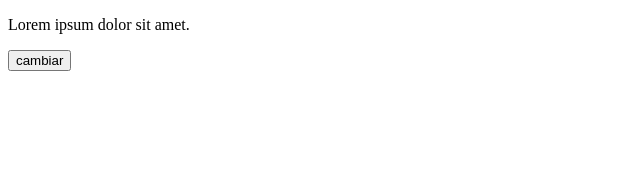
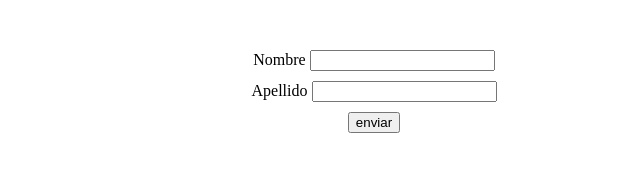
Before and after one commit to RodriguezBelen/js-DOM, a plain HTML site: page ejercicio/index.html in a window 1280 px wide. Shown: the whole page, without its empty margins (0-640 px from the left). Drawn offline with Linux system fonts and the light colour scheme.

Commit message:
nuevas lineas

```diff
--- a/ejercicio/index.html
+++ b/ejercicio/index.html
@@ -1,14 +1,32 @@
 <!DOCTYPE html>
 <html lang="en">
+
 <head>
     <meta charset="UTF-8">
     <meta name="viewport" content="width=device-width, initial-scale=1.0">
-    <link rel="stylesheet" href="styles.css">
+    <link rel="stylesheet" href="style.css">
     <title>Document</title>
 </head>
+
 <body>
-    <p>Lorem ipsum dolor sit amet.</p>
-    <button id="miBoton">cambiar</button>
+    <!-- <p>Lorem ipsum dolor sit amet.</p>
+    <button id="miBoton">cambiar</button> -->
+
+
+    <form action="">
+        <div>
+            <label for="">Nombre</label>
+            <input type="text" name="nombre" id="">
+        </div>
+        <div>
+            <label for="">Apellido</label>
+            <input type="text" name="apellido" id="">
+        </div>
+        <input type="submit" value="enviar">
+    </form>
+
+
     <script src="main.js"></script>
 </body>
+
 </html>
--- a/ejercicio/main.js
+++ b/ejercicio/main.js
@@ -1,6 +1,16 @@
-const boton = document.querySelector('#miBoton');
-const parrafo = document.querySelector('p')
+// const boton = document.querySelector('#miBoton');
+// const parrafo = document.querySelector('p')
 
-boton.addEventListener('click', function() {
-    parrafo.classList.toggle('fondo-verde')
+// boton.addEventListener('click', function() {
+// parrafo.classList.toggle('fondo-verde')
+// })
+
+const formulario = document.querySelector('form')
+
+formulario.addEventListener('submit', function(event){
+    event.preventDefault()
+    // console.log('El formulario fue enviado')
+    const datos = Object.fromEntries( new FormData(event.target))
+    console.log(datos)
+
 })
--- a/ejercicio/style.css
+++ b/ejercicio/style.css
@@ -0,0 +1,13 @@
+.fondo-verde{
+    background-color: green;
+}
+
+form {
+    display: flex;
+    flex-direction: column;
+    justify-content: center;
+    align-items: center;
+    width: 50%;
+    gap: 10px;
+    margin: 50px;
+}
```
